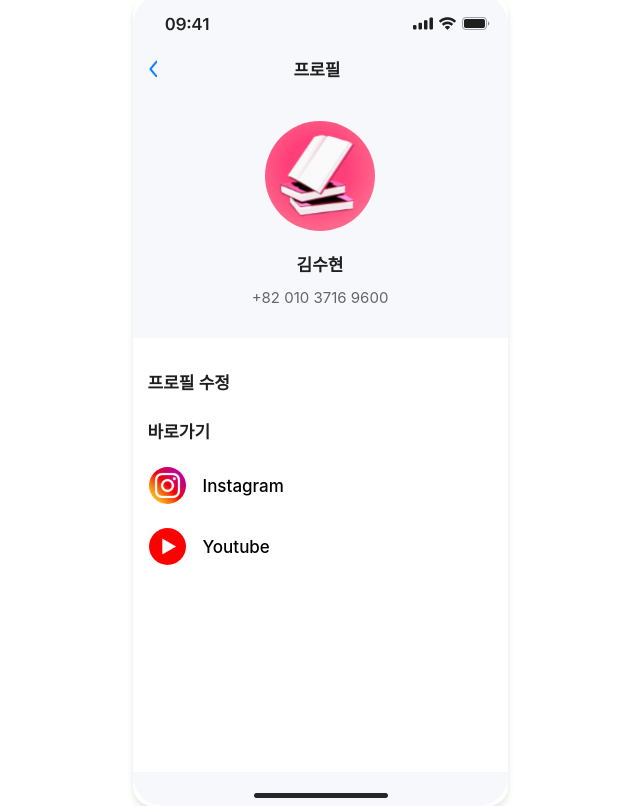
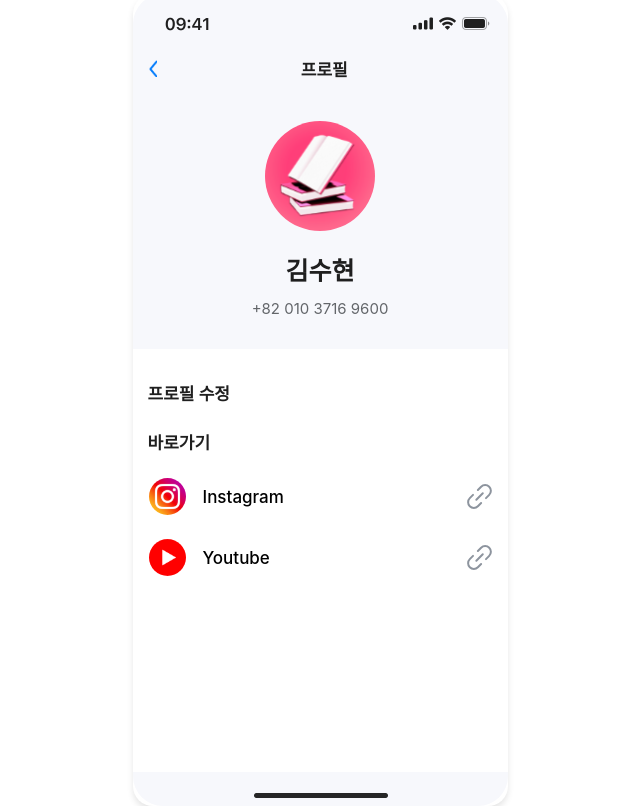
Before and after one commit to CEOS-Developers/react-messenger-19th, a React (Create React App) app: page /mypage in a window 1280 px wide. Shown: the whole page, without its empty margins (320-960 px from the left). Built offline with nearby package versions, Linux system fonts and the light colour scheme.

Commit message:
feat : MyPage 전체 화면 구현, SNS 링크 추가

```diff
--- a/src/components/list/MyPage.tsx
+++ b/src/components/list/MyPage.tsx
@@ -1,15 +1,23 @@
-import React, { useState, useEffect } from 'react';
-import { useRecoilState, useRecoilValue } from 'recoil';
-import { usersState } from '../state/userState';
+import React from 'react';
 import styled from 'styled-components';
 import IphoneHeader from '../main/IphoneHeader';
 import IphoneFooter from '../main/IphoneFooter';
-import NavigatingFooter from './NavigateFooter';
 import MyPageHeader from './MyPageHeader';
+
 
 const MyPage = () => {
 
 
+  const INSTAGRAM_URL = 'https://instagram.com/dreamforxou/';
+  const YOUTUBE_URL = 'https://www.youtube.com/@user-ul9qv5cc8m';
+
+  const handleInstagramClick = () => {
+    window.location.href = INSTAGRAM_URL;
+  };
+
+  const handleYoutubeClick = () => {
+    window.location.href = YOUTUBE_URL;
+  };
   return (
     <Container>
       <AppContainer>
@@ -19,12 +27,18 @@ const MyPage = () => {
           <EditProfileLabel>프로필 수정</EditProfileLabel>
           <EditProfileLabel>바로가기</EditProfileLabel>
           <SNSContainer>
-            <SNSLogo src="/assets/Instagram.svg"/>
-            <Label>Instagram</Label>
+            <Logogroup onClick={handleInstagramClick}>
+              <SNSLogo src="/assets/Instagram.svg"/>
+              <Label>Instagram</Label>
+            </Logogroup>
+            <Clip src="/assets/Clip.svg" onClick={handleInstagramClick}/>
           </SNSContainer>
           <SNSContainer>
-            <SNSLogo src="/assets/Youtube.svg"/>
-            <Label>Youtube</Label>
+            <Logogroup onClick={handleYoutubeClick}>
+              <SNSLogo src="/assets/Youtube.svg"/>
+              <Label>Youtube</Label>
+            </Logogroup>
+            <Clip src="/assets/Clip.svg" onClick={handleInstagramClick}/>
           </SNSContainer>
         </ProfileContainer>
         <IphoneFooter src='/assets/Home Indicator.png'/>
@@ -32,6 +46,8 @@ const MyPage = () => {
     </Container>
   );
 };
+
+
 export default MyPage;
 
 const Container = styled.div`
@@ -82,6 +98,11 @@ const SNSLogo = styled.img`
 
 `;
 
+const Logogroup = styled.div`
+display: flex;
+align-items: center;
+cursor: pointer;
+`;
 const Label = styled.span`
 font-size: 17px;
 font-weight: 500;
@@ -91,5 +112,11 @@ margin-left: 17px;
 const SNSContainer = styled.div`
 display: flex;
 align-items: center;
+justify-content: space-between;
 margin-bottom: 24px;
 `;
+
+const Clip = styled.img`
+margin-right: 11px;
+cursor: pointer;
+`;
--- a/src/components/list/MyPageHeader.tsx
+++ b/src/components/list/MyPageHeader.tsx
@@ -48,7 +48,7 @@ background-color: #F7F8FC;
 const TopBar = styled.div`
   display: flex;
   align-items: center;
-  justify-content: flex-start;
+  justify-content: space-between;
   height: 53px;
   background-color: #F7F8FC;
 
@@ -67,7 +67,7 @@ const ProfileLabel = styled.span`
   font-size: 17px;
   color: #1F1F1F;
   font-weight: 600;
-  margin-left: 136.5px;
+  margin: 0 auto;
 `;
 
 const BackButton = styled.img`
@@ -78,14 +78,15 @@ const BackButton = styled.img`
   height: 17px;
   transition: transform 0.1s ease;
   margin-left: 16px;
+  margin-right: -16px;
   &:active {
     transform: scale(0.9);
   }
 `;
 const ProfileName = styled.span`
-font-size: 17px;
+font-size: 25px;
 color: #1F1F1F;
-font-weight: Bold;
+font-weight: 700;
 margin-top: 20px;
 `
 const ProfileImg = styled.img`
```
Also changed, not shown: public/assets/Clip.svg (added).
